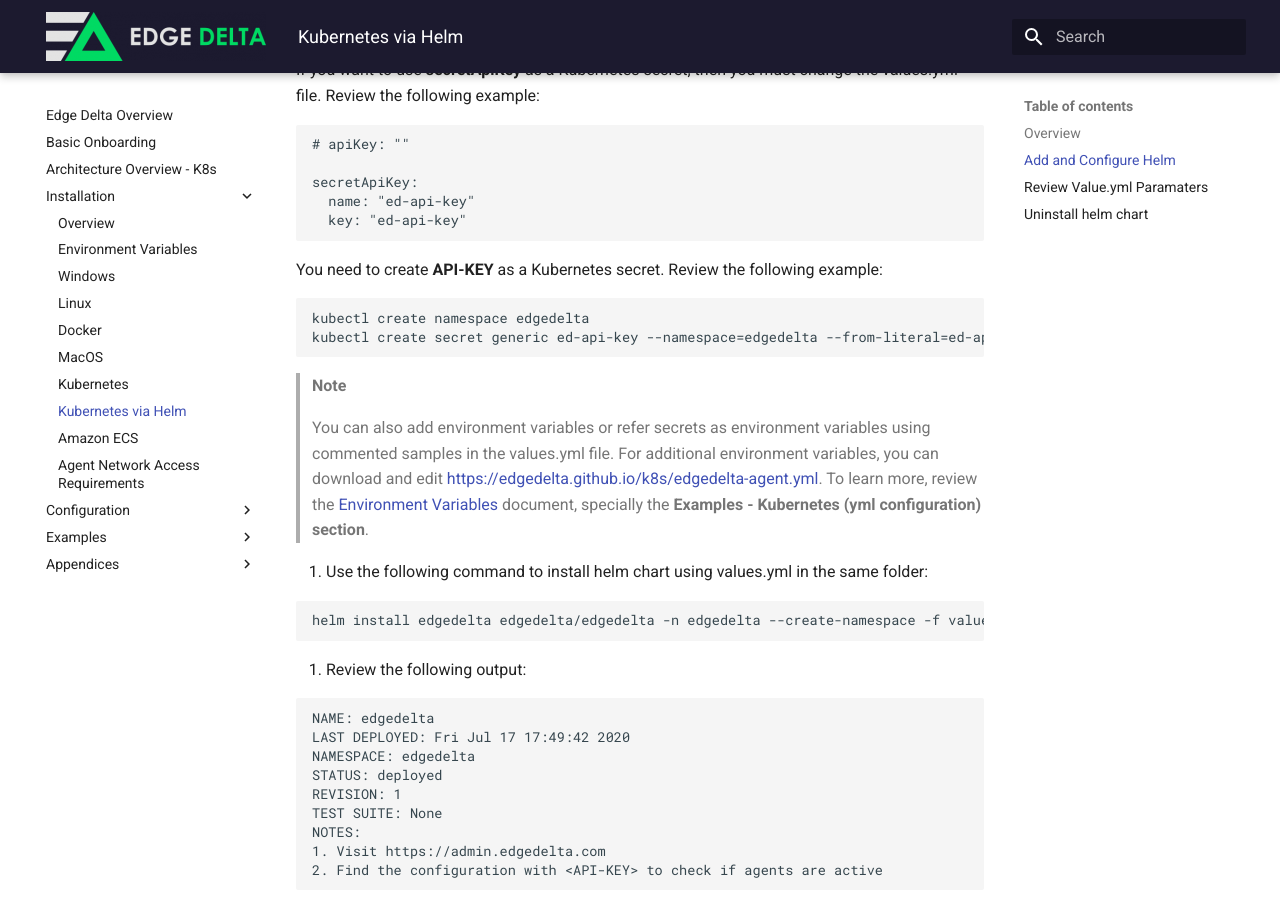
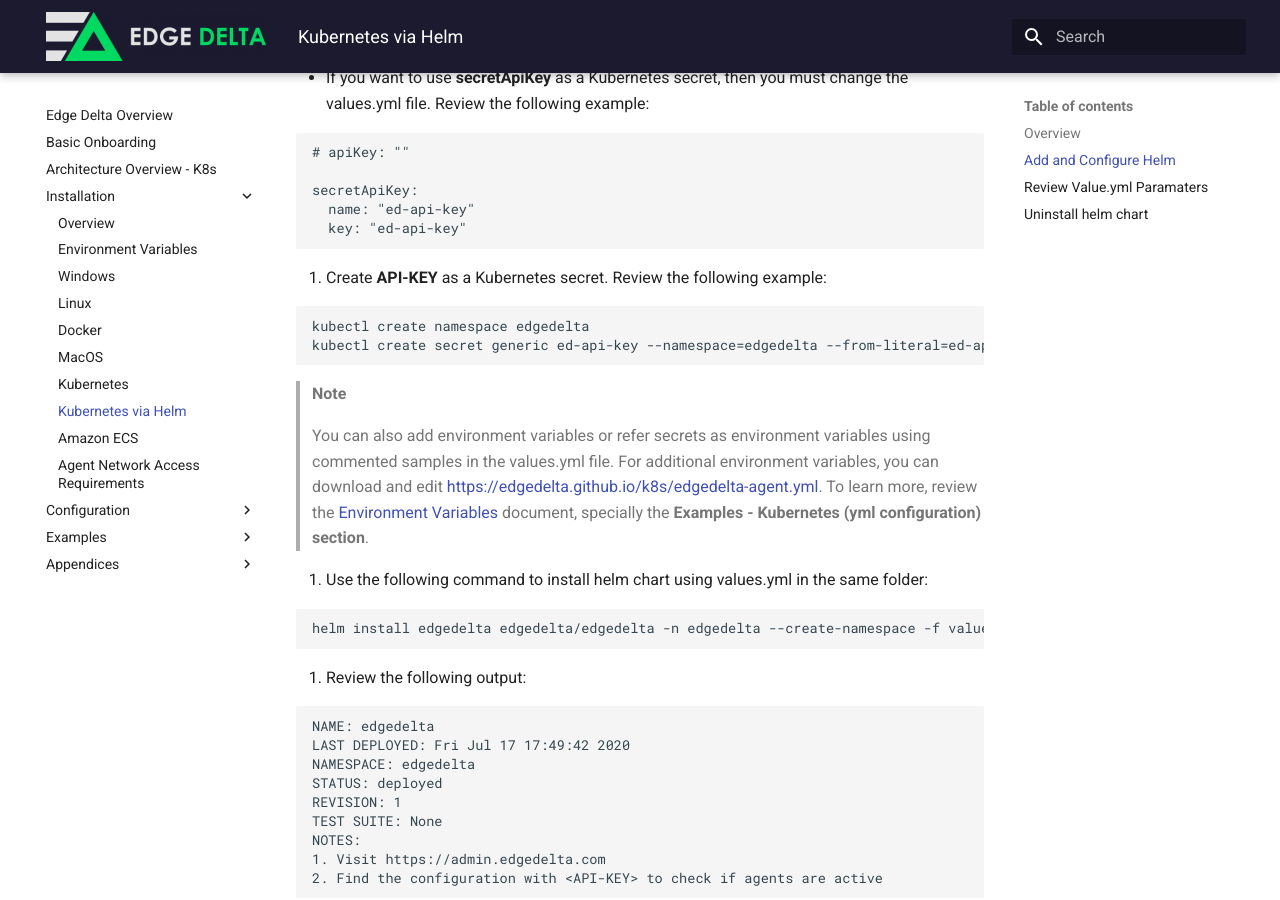
Before and after one commit to edgedelta/docs, an MkDocs documentation site: the page built from docs/installation/helm.md, in a window 1280 px wide and 900 px high, scrolled down 1104 px. Built offline with MkDocs 1.6.1 and Material for MkDocs 9.7.7, drawn with Linux system fonts in a browser that asks for light colours.

Commit message:
Update helm.md

````diff
--- a/docs/installation/helm.md
+++ b/docs/installation/helm.md
@@ -39,13 +39,13 @@ helm install edgedelta edgedelta/edgedelta --set apiKey=<API-KEY> -n edgedelta -
 
 3. To set your **API-KEY**, you can use either **apiKey** or **secretApiKey** in the values.yml file.
 
-If you use **apiKey**, then **apiKey** will be kept in clear text as part of your pod property. Change the values.yml file. Review the following example:
+  - If you use **apiKey**, then **apiKey** will be kept in clear text as part of your pod property. Change the values.yml file. Review the following example:
 
 ```yaml
 apiKey: "API-KEY"
 ```
 
-If you want to use **secretApiKey** as a Kubernetes secret, then you must change the values.yml file. Review the following example:
+  - If you want to use **secretApiKey** as a Kubernetes secret, then you must change the values.yml file. Review the following example:
 
 ```yaml
 # apiKey: ""
@@ -55,7 +55,7 @@ secretApiKey:
   key: "ed-api-key"
 ```
 
-You need to create **API-KEY** as a Kubernetes secret. Review the following example:
+4. Create **API-KEY** as a Kubernetes secret. Review the following example:
 
 ```text
 kubectl create namespace edgedelta
````
